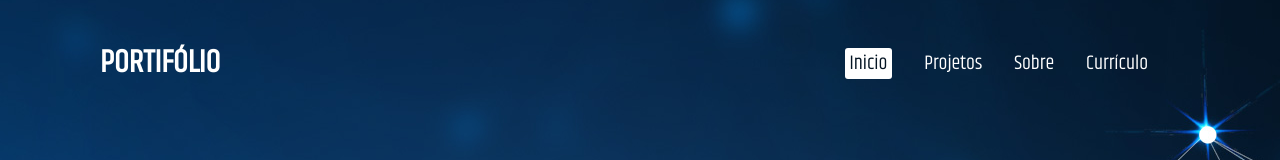
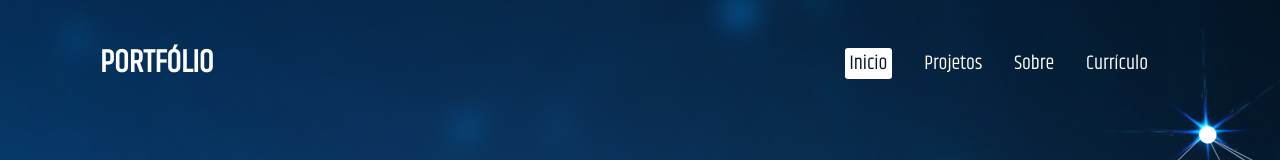
Before and after one commit to LucasAlfeu/portfolio, a React (Create React App) app: page / in a window 1280 px wide. Shown: the top 160 px of the page. Built offline with nearby package versions, Linux system fonts and the light colour scheme.

Commit message:
corrigindo ortografia

```diff
--- a/public/index.html
+++ b/public/index.html
@@ -9,7 +9,7 @@
       name="description"
       content="Web site created using create-react-app"
     />
-    <title>Portifólio</title>
+    <title>Portfólio</title>
   </head>
   <body>
     <div id="root"></div>
--- a/src/Components/Menu/index.tsx
+++ b/src/Components/Menu/index.tsx
@@ -5,7 +5,7 @@ import { Link } from 'react-router-dom';
 export default function Menu() {
 	return (
 		<header className={styles.cabecalho}>
-			<h1 className={styles.cabecalho__titulo}>PORTIFÓLIO</h1>
+			<h1 className={styles.cabecalho__titulo}>PORTFÓLIO</h1>
 			<ul className={styles.cabecalho__lista}>
 				<li><Link to={'/'} className={styles.cabecalho__itemPrimeiro}>Inicio</Link></li>
 				<li><Link to={'/projetos'} className={styles.cabecalho__item}>Projetos</Link></li>
```
